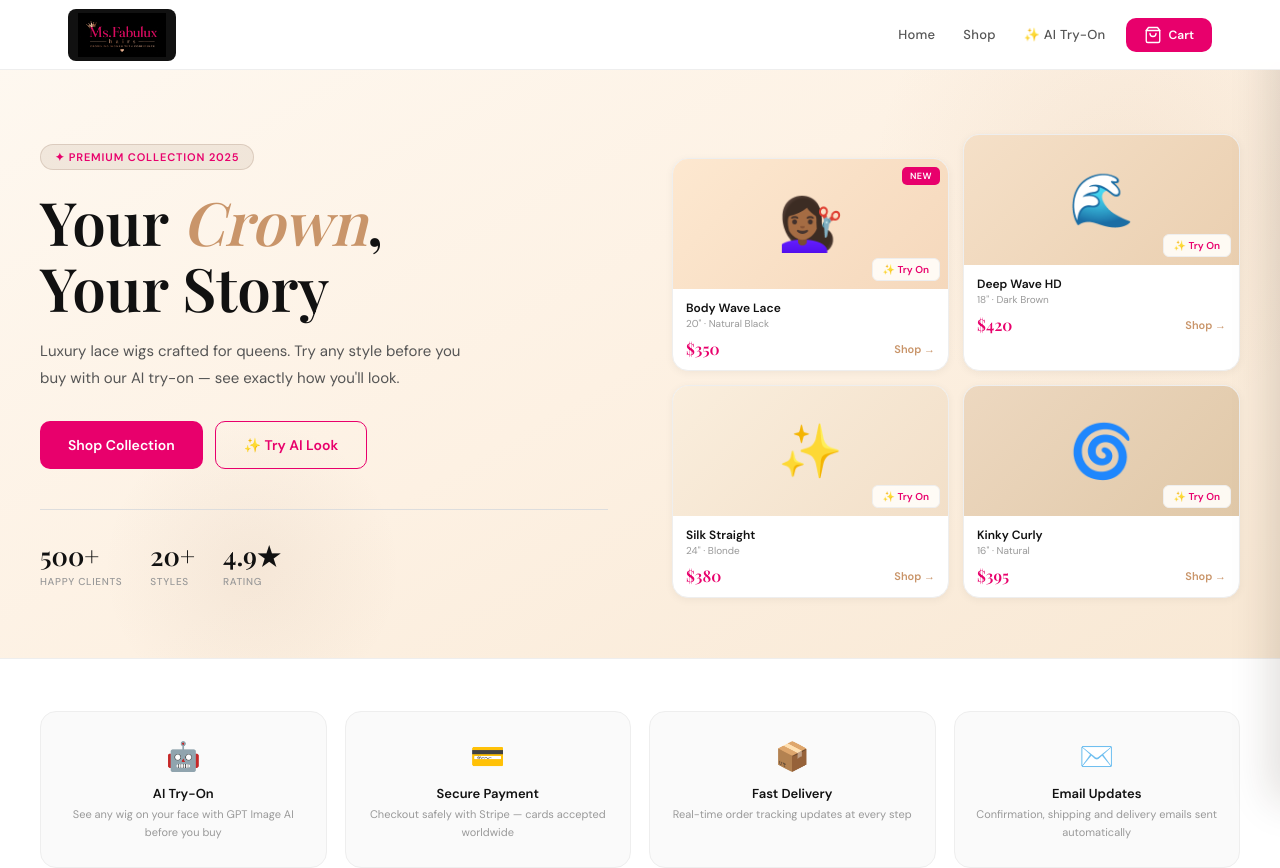
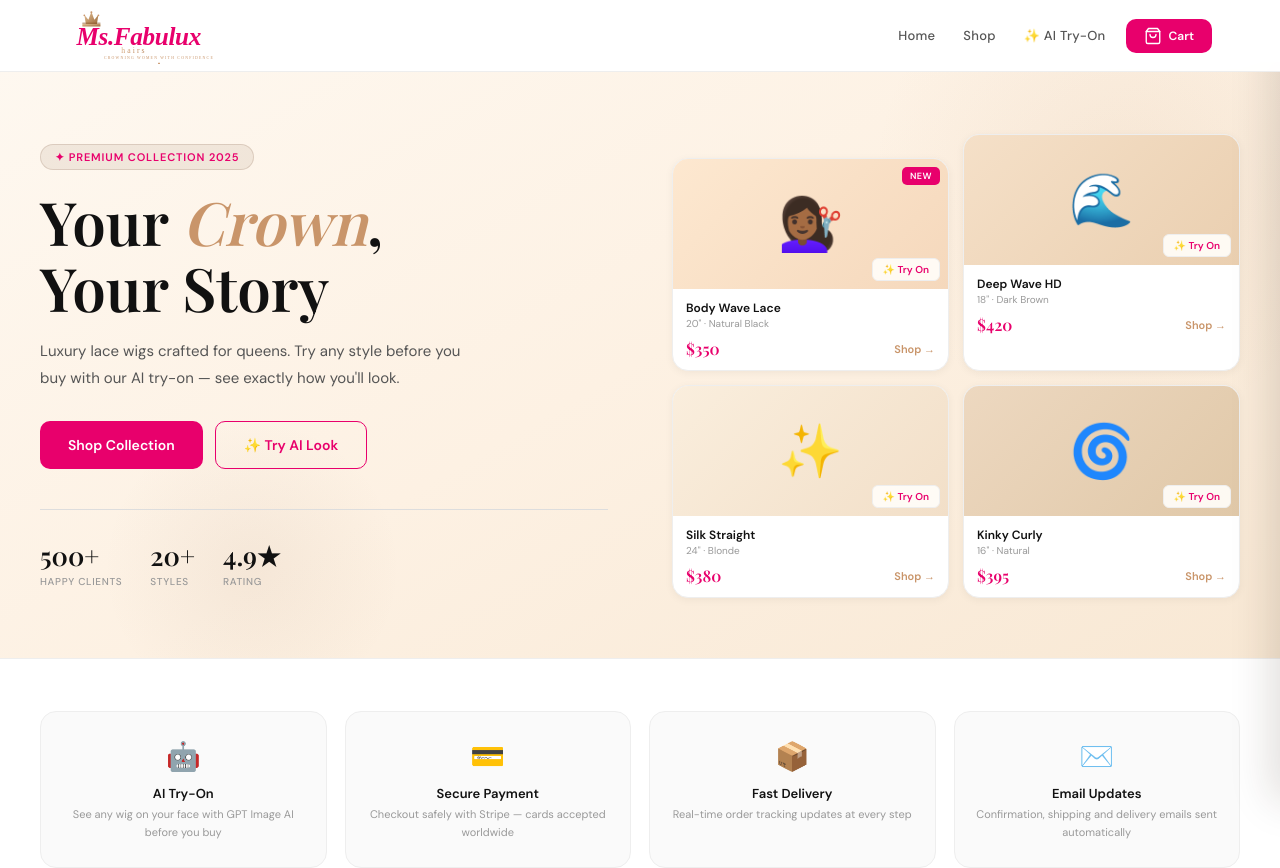
Before and after one commit to iyohalawrence28-web/rene-hair-frontend, a React (Vite) app: page / in a window 1280 px wide. Shown: the top 868 px of the page. Built offline with nearby package versions, Linux system fonts and the light colour scheme; no server answers; a web font is replaced by a local one.

Commit message:
add Ms.Fabulux SVG logo to navbar

```diff
--- a/src/components/Navbar.css
+++ b/src/components/Navbar.css
@@ -4,7 +4,7 @@
 
 .nav {
   position: fixed; top: 0; left: 0; right: 0; z-index: 900;
-  height: 70px;
+  height: 72px;
   background: rgba(255,255,255,0.97);
   backdrop-filter: blur(10px);
   border-bottom: 1px solid var(--border);
@@ -26,13 +26,10 @@
 }
 
 .nav__logo-img {
-  height: 52px;
+  height: 56px;
   width: auto;
   object-fit: contain;
-  /* logo has black bg — add white bg pill behind it */
-  background: #111;
-  border-radius: 8px;
-  padding: 4px 10px;
+  background: transparent;
 }
 
 /* Desktop links */
@@ -90,7 +87,7 @@
 
 /* Mobile nav */
 .nav__mobile {
-  position: fixed; top: 70px; left: 0; right: 0; z-index: 800;
+  position: fixed; top: 72px; left: 0; right: 0; z-index: 800;
   background: var(--white);
   border-bottom: 1px solid var(--border);
   display: flex; flex-direction: column;
@@ -108,7 +105,7 @@
   text-decoration: none;
   border-bottom: 1px solid var(--border);
   transition: color .2s;
-  background: none; border-bottom: 1px solid var(--border);
+  background: none;
   cursor: pointer; font-family: var(--font-sans);
   text-align: left;
 }
@@ -130,7 +127,7 @@
   .nav__cart-btn { padding: 9px 14px; font-size: 0; gap: 0; }
   .nav__cart-btn svg { width: 20px; height: 20px; }
   .nav__badge { font-size: 9px; margin-left: 2px; }
-  .nav__logo-img { height: 44px; }
+  .nav__logo-img { height: 46px; }
 }
 @media (max-width: 400px) {
   .nav__inner { padding: 0 16px; }
--- a/src/components/Navbar.jsx
+++ b/src/components/Navbar.jsx
@@ -14,7 +14,7 @@ export default function Navbar({ onCartOpen, onTryOnOpen }) {
           {/* Brand / Logo */}
           <a href="/" className="nav__brand">
             <img
-              src="/logo.png"
+              src="/logo.svg"
               alt="Ms.Fabulux Hairs"
               className="nav__logo-img"
             />
@@ -41,7 +41,6 @@ export default function Navbar({ onCartOpen, onTryOnOpen }) {
               {cartCount > 0 && <span className="nav__badge">{cartCount}</span>}
             </button>
 
-            {/* Hamburger */}
             <button
               className={`nav__burger${menuOpen ? " nav__burger--open" : ""}`}
               onClick={() => setMenuOpen((v) => !v)}
@@ -53,7 +52,6 @@ export default function Navbar({ onCartOpen, onTryOnOpen }) {
         </div>
       </nav>
 
-      {/* Mobile drawer */}
       {menuOpen && (
         <div className="nav__mobile">
           <a href="/"       className="nav__mobile-link" onClick={() => setMenuOpen(false)}>Home</a>
```
Also changed, not shown: public/logo.svg (added).
